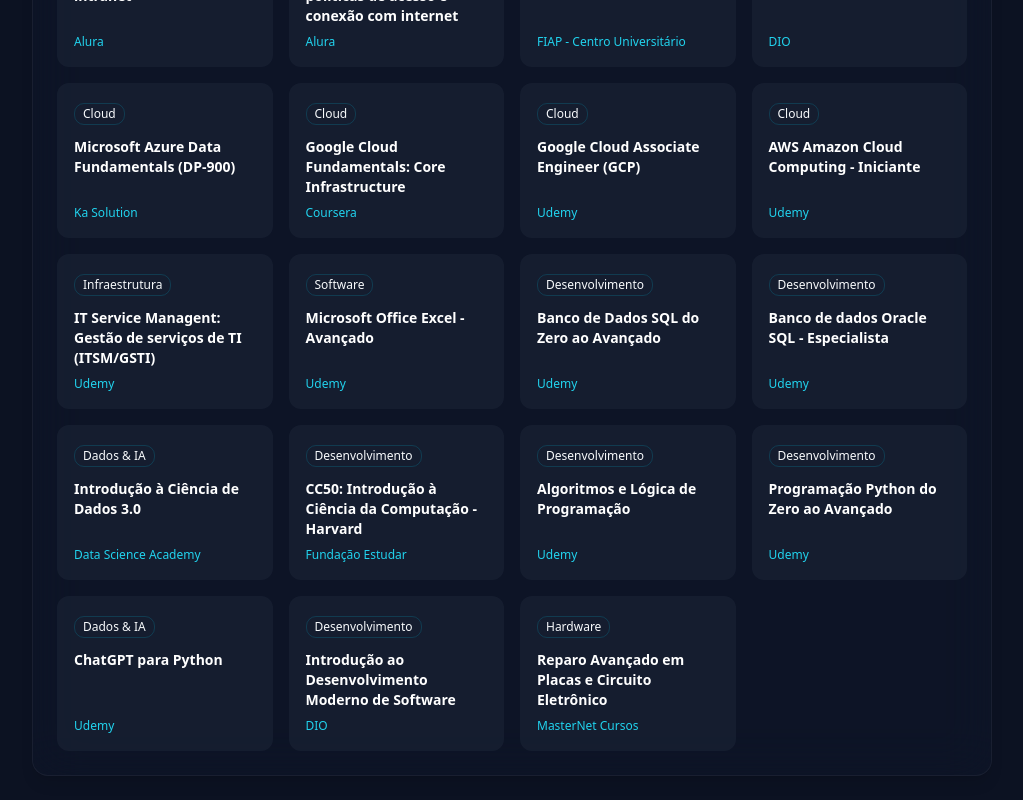
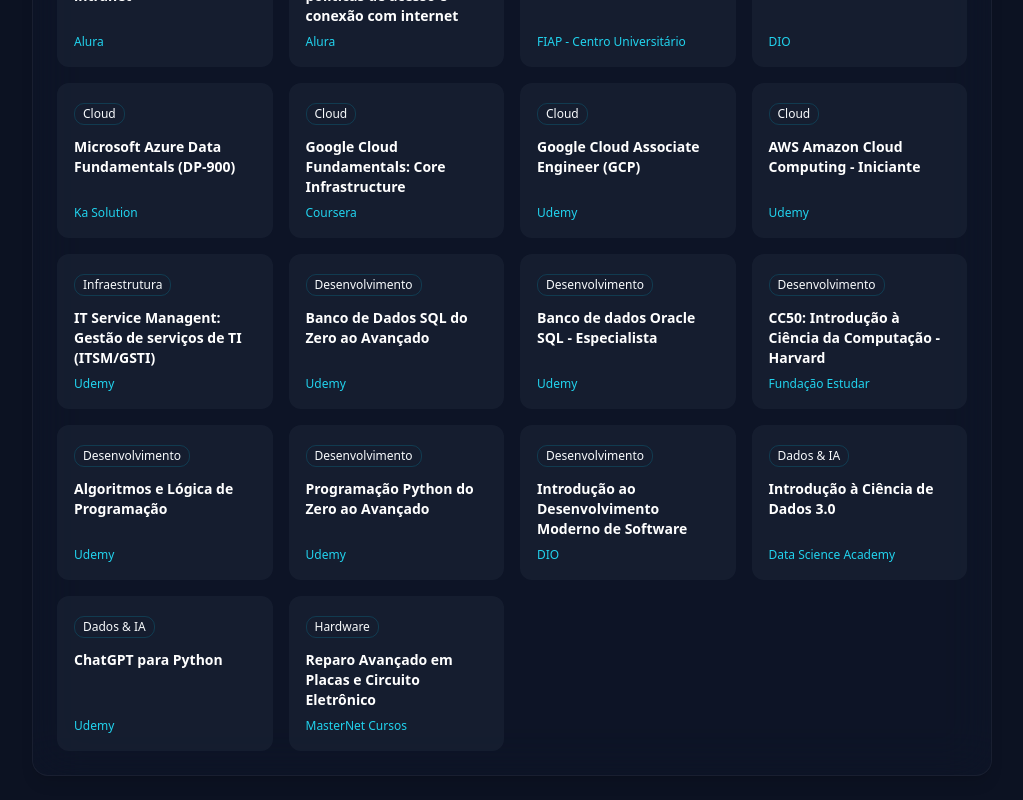
Before and after one commit to JonathanMoyano/curriculo, a Next.js app: page / in a window 1280 px wide. Shown: the part 1748-2548 px from the top of the page, without its empty margins (128-1151 px from the left). Built offline with nearby package versions, Linux system fonts and the light colour scheme.

Commit message:
Update cv-data.js

```diff
--- a/src/data/cv-data.js
+++ b/src/data/cv-data.js
@@ -158,15 +158,6 @@
       description: 'Fundamentos do gerenciamento de serviços de TI, baseado nas melhores práticas do framework ITIL.'
     },
     {
-      title: 'Microsoft Office Excel - Avançado',
-      institution: 'Udemy',
-      date: 'Ago de 2023',
-      category: 'Software',
-      link: 'https://www.udemy.com/certificate/UC-273c6319-d2f8-40e2-bccc-f2ff84e01c86/',
-      credentialId: 'UC-273c6319-d2f8-40e2-bccc-f2ff84e01c86',
-      description: 'Domínio de funções avançadas, tabelas dinâmicas, macros e análise de dados com Microsoft Excel.'
-    },
-    {
       title: 'Banco de Dados SQL do Zero ao Avançado',
       institution: 'Udemy',
       date: 'Jul de 2023',
@@ -175,7 +166,6 @@
       credentialId: 'UC-67b75454-9a0d-4396-b9cc-ea5daf4e194f',
       description: 'Formação completa em SQL, desde consultas básicas até tópicos avançados de modelagem e otimização de banco de dados.'
     },
-
     {
       title: 'Banco de dados Oracle SQL - Especialista',
       institution: 'Udemy',
@@ -185,17 +175,6 @@
       credentialId: 'UC-18124ac0-3ff8-4717-b29d-1666da745d6e',
       description: 'Aprofundamento na linguagem SQL específica para Oracle Database, com foco em recursos de especialista.'
     },
-
-    {
-      title: 'Introdução à Ciência de Dados 3.0',
-      institution: 'Data Science Academy',
-      date: 'Jun de 2023',
-      category: 'Dados & IA',
-      link: 'https://mycourse.app/ZLyNnxzzSXuqBShE7',
-      credentialId: '64959a5d8b4880becf06818c',
-      description: 'Fundamentos de Data Science, Big Data, e os primeiros passos na análise de dados com Python e R.'
-    },
-
     {
       title: 'CC50: Introdução à Ciência da Computação - Harvard',
       institution: 'Fundação Estudar',
@@ -223,6 +202,25 @@
       credentialId: 'UC-00b2a2c15-17e1-4ca6-b35c-61280139c1b2',
       description: 'Formação completa em Python, desde a sintaxe básica até estruturas de dados, orientação a objetos e principais bibliotecas.'
     },
+
+    {
+      title: 'Introdução ao Desenvolvimento Moderno de Software',
+      institution: 'DIO',
+      date: 'Jun de 2024',
+      category: 'Desenvolvimento',
+      link: '#',
+      credentialId: null,
+      description: 'Fundamentos sobre ciclos de vida de software, metodologias ágeis e ferramentas de desenvolvimento modernas.'
+    },
+    {
+      title: 'Introdução à Ciência de Dados 3.0',
+      institution: 'Data Science Academy',
+      date: 'Jun de 2023',
+      category: 'Dados & IA',
+      link: 'https://mycourse.app/ZLyNnxzzSXuqBShE7',
+      credentialId: '64959a5d8b4880becf06818c',
+      description: 'Fundamentos de Data Science, Big Data, e os primeiros passos na análise de dados com Python e R.'
+    },
     {
       title: 'ChatGPT para Python',
       institution: 'Udemy',
@@ -231,15 +229,6 @@
       link: 'https://udemy-certificate.s3.amazonaws.com/pdf/UC-6e403c81-1e3e-48bd-bd68-dd93ee21a808.pdf',
       credentialId: 'UC-6c403c81-1e3e-48bd-bd68-dd93ee21a808',
       description: 'Desenvolvimento de aplicações e scripts Python integrados com a API do ChatGPT para automação e geração de conteúdo.'
-    },
-    {
-      title: 'Introdução ao Desenvolvimento Moderno de Software',
-      institution: 'DIO',
-      date: 'Jun de 2024',
-      category: 'Desenvolvimento',
-      link: '#',
-      credentialId: null,
-      description: 'Fundamentos sobre ciclos de vida de software, metodologias ágeis e ferramentas de desenvolvimento modernas.'
     },
     {
       title: 'Reparo Avançado em Placas e Circuito Eletrônico',
```
